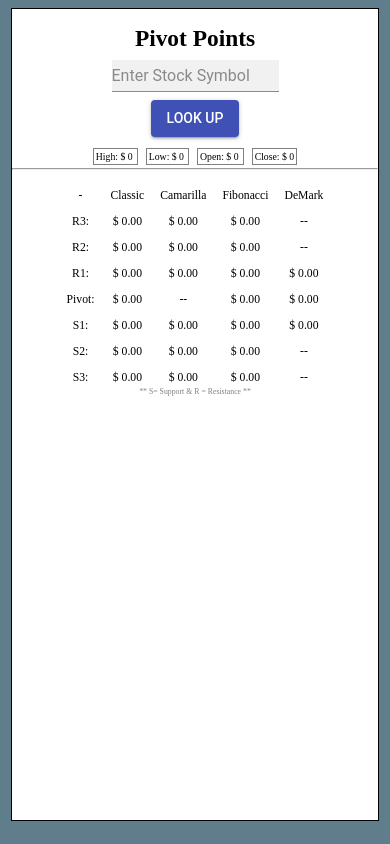
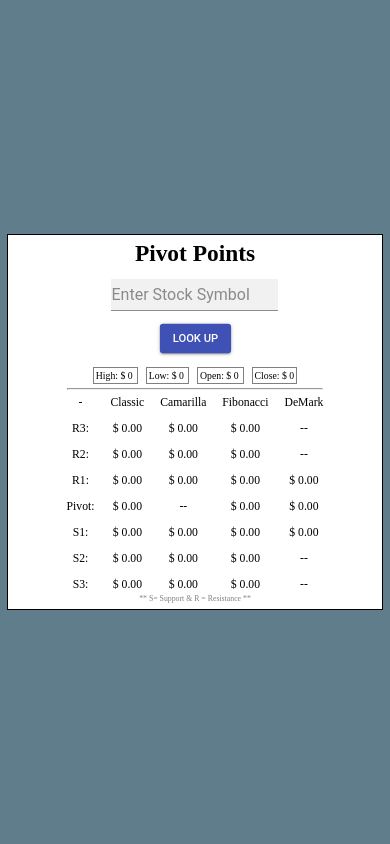
Before and after one commit to tomkim825/Pivot-Points-old, a React (Create React App) app: page / in a window 390 px wide. Built offline with nearby package versions, Linux system fonts and the light colour scheme.

Commit message:
new mobile layout - square

```diff
--- a/src/App.css
+++ b/src/App.css
@@ -16,27 +16,43 @@ font-size: 3vmin;
 @import url('https://fonts.googleapis.com/css?family=Raleway');
 
 .container{
+  display:flex;
+  justify-content: center;
+  align-items: center;
     border: 1px solid black;
-    width: 94vmin;
-    height: 96vh;
-    margin: 0 auto;
+    width: 96vmin;
+    height: 96vmin;
+    margin: auto;
     text-align: center;
     font-family: 'Raleway';
     background-color: white;
     font-size: 3vmin;
+    top:0;
+    right:0;
+    left:0;
+    bottom:0;
+    position: absolute;
+
+}
+
+.content{
+  max-height: 96vh;
 }
 
 h1{
-  margin-bottom: -1vh;
+  margin: 0 0 -1vmin 0;
+
 }
 
 #button{
   margin-top:1vh;
+  transform: scale(0.8);
 }
 body{
     padding:1vh;
     margin:0;
     background-color: #607D8B;
+    overflow: hidden;
 }
 
 .stats{
--- a/src/App.js
+++ b/src/App.js
@@ -71,6 +71,7 @@ this.lookup = () => {
     return (
       <div className="App">
         <div className="container">
+          <div className='content'>
             <h1> Pivot Points </h1>
             <TextField id="symbol" type="text"  label=" Enter Stock Symbol" onChange={this.enterSymbol}  />
             <br/>
@@ -111,7 +112,7 @@ this.lookup = () => {
 
           <span className='footnote'>** S= Support & R = Resistance ** </span>
 
-
+        </div>
          </div>
       </div>
     );
--- a/src/Camarilla.js
+++ b/src/Camarilla.js
@@ -6,7 +6,6 @@ class Camarilla extends Component {
 render() {
   return (
     <div className="">
-    <br/>
     Camarilla
         <br/>  <br/>
        $ {   (parseFloat(this.props.state.close) + (parseFloat(this.props.state.range))*1.1/4).toFixed(2) }
--- a/src/Classic.js
+++ b/src/Classic.js
@@ -6,7 +6,6 @@ class Classic extends Component {
 render() {
   return (
     <div className="">
-    <br/>
     Classic
     <br/>  <br/>
     $ {   (parseFloat(this.props.state.classicPP) + 2*(parseFloat(this.props.state.high) - parseFloat(this.props.state.low))).toFixed(2) }
--- a/src/Demark.js
+++ b/src/Demark.js
@@ -6,7 +6,6 @@ class Demark extends Component {
 render() {
   return (
     <div className="">
-    <br/>
     DeMark
         <br/>  <br/>
       --
--- a/src/Fib.js
+++ b/src/Fib.js
@@ -6,7 +6,6 @@ class Fib extends Component {
 render() {
   return (
     <div className="">
-    <br/>
     Fibonacci
         <br/>  <br/>
        $ {   (parseFloat(this.props.state.close) + (parseFloat(this.props.state.range))).toFixed(2) }
--- a/src/Title.js
+++ b/src/Title.js
@@ -6,7 +6,6 @@ class Title extends Component {
 render() {
   return (
     <div className="">
-    <br/>
     -
     <br/>  <br/>
        R3:
```
